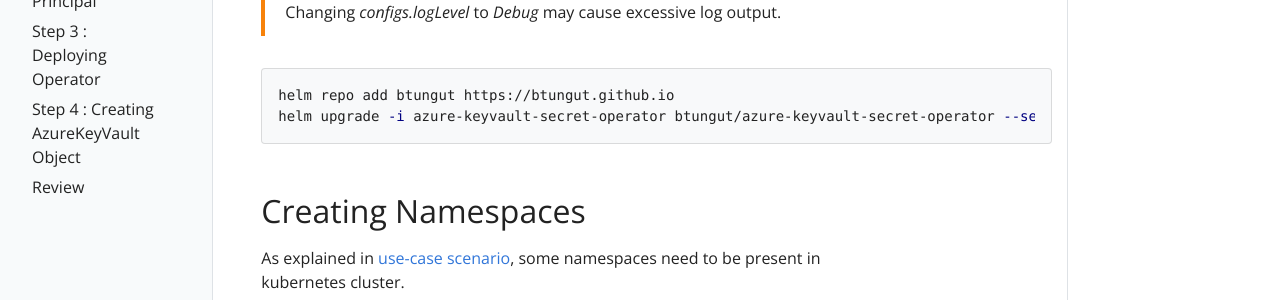
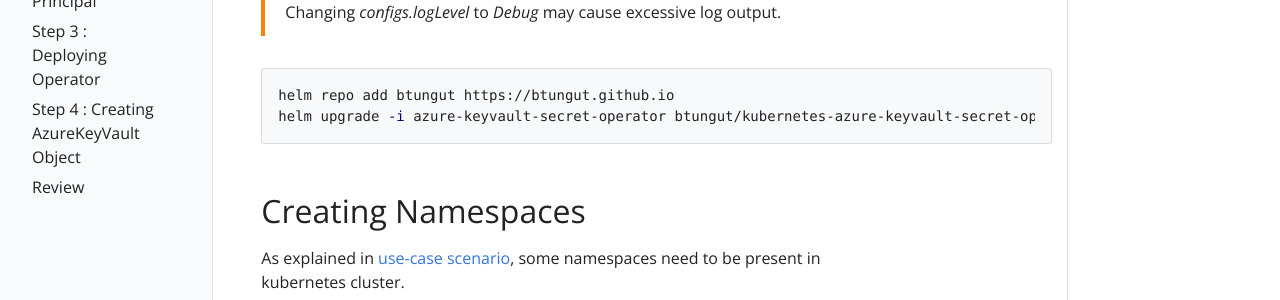
Before and after one commit to btungut/kubernetes-azure-keyvault-secret-operator, a Jekyll site: the page built from pages/03-deploying-operator.md, in a window 1280 px wide and 900 px high. Shown: the part 439-739 px from the top of the window. Built offline with Jekyll 4.4.1, drawn with Linux system fonts in a browser that asks for light colours.

````diff
--- a/pages/03-deploying-operator.md
+++ b/pages/03-deploying-operator.md
@@ -12,7 +12,7 @@ There are two ways to deploy operator into a kubernetes cluster. In this example
 
 ```bash
 helm repo add btungut https://btungut.github.io
-helm upgrade -i azure-keyvault-secret-operator btungut/azure-keyvault-secret-operator --set configs.logLevel="Debug" --namespace default
+helm upgrade -i azure-keyvault-secret-operator btungut/kubernetes-azure-keyvault-secret-operator --set configs.logLevel="Debug" --namespace default
 ```
 
 
````
Also changed, not shown: pages/index.md (+1 -1 lines), pages/quick-guide.md (+1 -1 lines).
